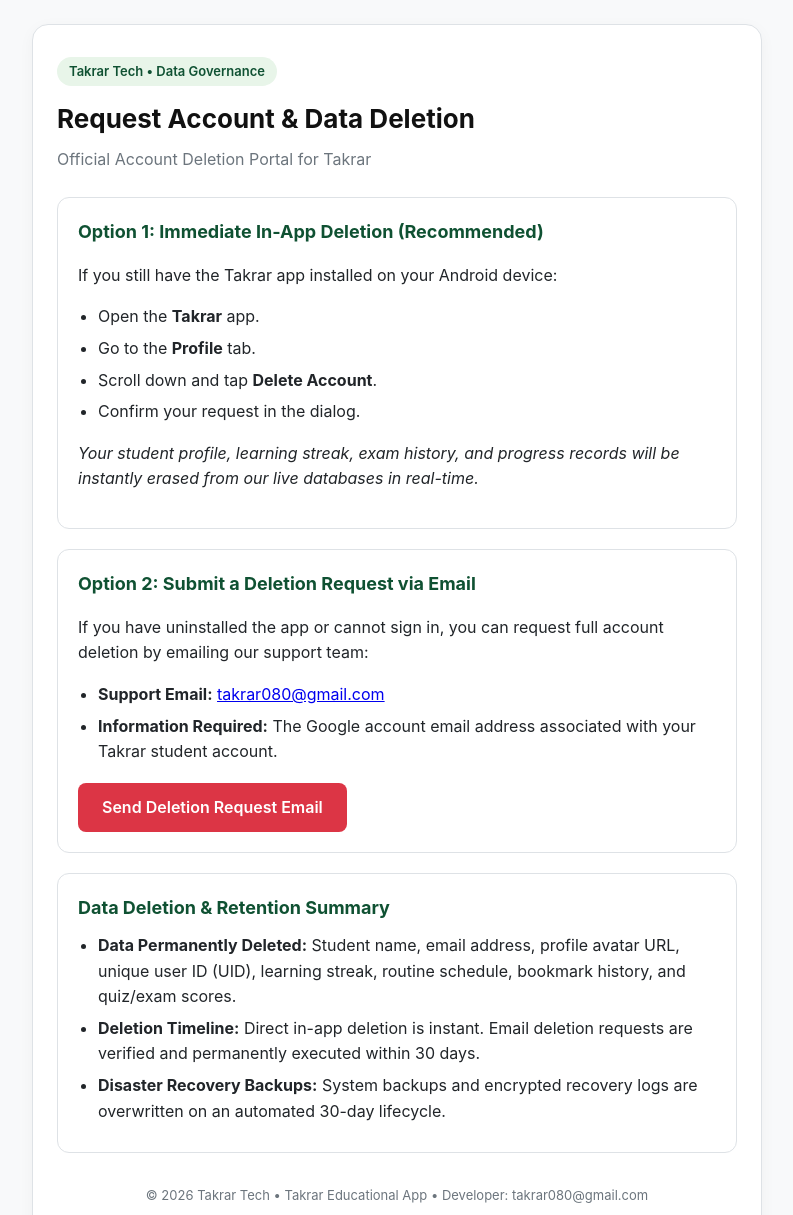
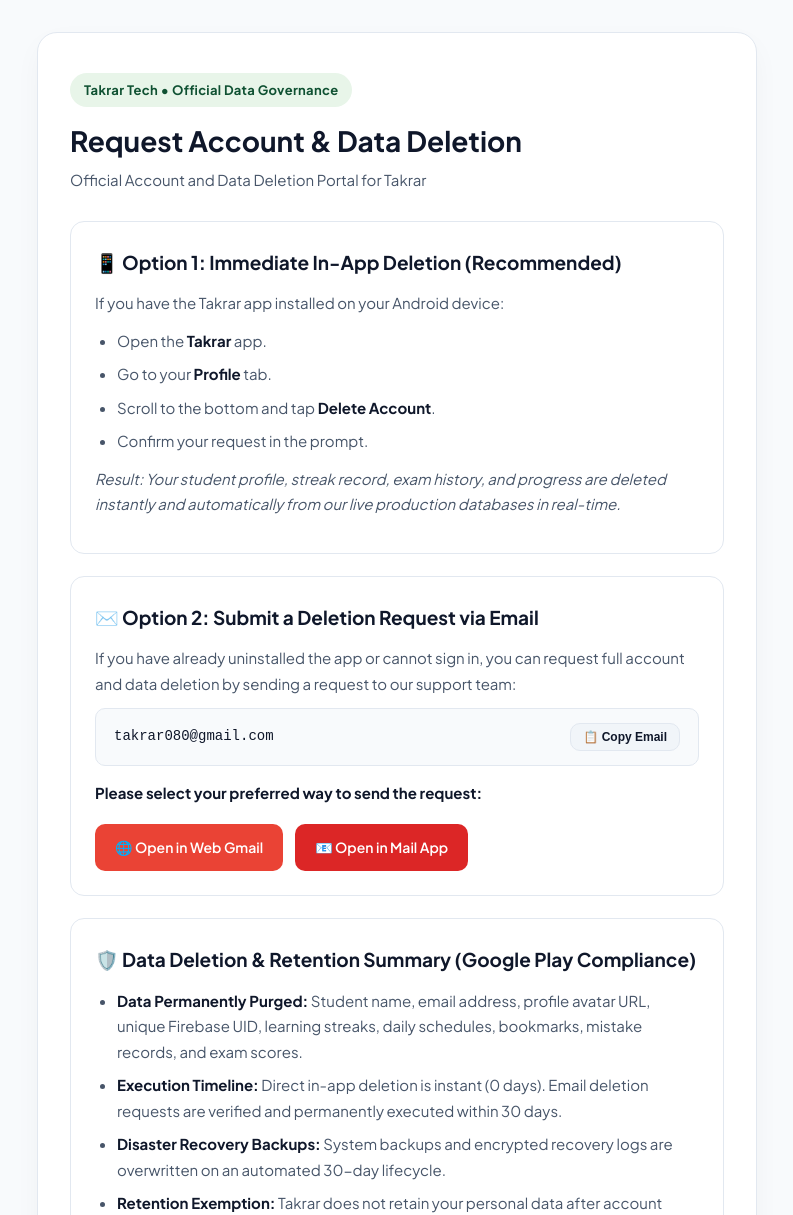
Before and after one commit to jubayer786/takrar-privacy-policy, a plain HTML site: page delete-account/index.html in a window 1280 px wide. Shown: the top 1215 px of the page, without its empty margins (243-1036 px from the left). Drawn offline with Linux system fonts and the light colour scheme.

Commit message:
Update account deletion page layout and content

```diff
--- a/delete-account/index.html
+++ b/delete-account/index.html
@@ -1,140 +1,314 @@
-
 <!DOCTYPE html>
 <html lang="en">
 <head>
   <meta charset="UTF-8">
   <meta name="viewport" content="width=device-width, initial-scale=1.0">
   <title>Account Deletion Request — Takrar</title>
+  <link rel="preconnect" href="https://fonts.googleapis.com">
+  <link rel="preconnect" href="https://fonts.gstatic.com" crossorigin>
+  <link href="https://fonts.googleapis.com/css2?family=Plus+Jakarta+Sans:wght@400;500;600;700&display=swap" rel="stylesheet">
   <style>
     :root {
       --primary: #0F5132;
-      --surface: #F8F9FA;
+      --primary-light: #E8F5E9;
+      --surface: #F8FAFC;
       --card-bg: #FFFFFF;
-      --text: #212529;
-      --text-muted: #6C757D;
-      --border: #DEE2E6;
-      --danger: #DC3545;
+      --text: #0F172A;
+      --text-muted: #475569;
+      --border: #E2E8F0;
+      --danger: #DC2626;
+      --danger-hover: #B91C1C;
+      --gmail-color: #EA4335;
+      --gmail-hover: #C5221F;
+      --btn-secondary: #F1F5F9;
+      --btn-secondary-hover: #E2E8F0;
     }
+
+    @media (prefers-color-scheme: dark) {
+      :root {
+        --primary: #34D399;
+        --primary-light: rgba(52, 211, 153, 0.12);
+        --surface: #0B1329;
+        --card-bg: #1E293B;
+        --text: #F8FAFC;
+        --text-muted: #94A3B8;
+        --border: #334155;
+        --danger: #EF4444;
+        --danger-hover: #DC2626;
+        --gmail-color: #EA4335;
+        --gmail-hover: #D93025;
+        --btn-secondary: #334155;
+        --btn-secondary-hover: #475569;
+      }
+    }
+
+    * {
+      box-sizing: border-box;
+      margin: 0;
+      padding: 0;
+    }
+
     body {
-      font-family: -apple-system, BlinkMacSystemFont, "Segoe UI", Roboto, Helvetica, Arial, sans-serif;
+      font-family: 'Plus Jakarta Sans', -apple-system, BlinkMacSystemFont, "Segoe UI", Roboto, sans-serif;
       background-color: var(--surface);
       color: var(--text);
-      line-height: 1.6;
-      margin: 0;
-      padding: 24px 16px;
+      line-height: 1.7;
+      padding: 32px 16px;
     }
+
     .container {
-      max-width: 680px;
+      max-width: 720px;
       margin: 0 auto;
       background: var(--card-bg);
-      border-radius: 16px;
+      border-radius: 20px;
       border: 1px solid var(--border);
-      padding: 32px 24px;
-      box-shadow: 0 4px 16px rgba(0,0,0,0.04);
+      padding: 40px 32px;
+      box-shadow: 0 10px 30px -5px rgba(0, 0, 0, 0.05);
     }
+
     .badge {
       display: inline-block;
-      padding: 4px 12px;
-      background: #E8F5E9;
+      padding: 6px 14px;
+      background: var(--primary-light);
       color: var(--primary);
-      border-radius: 20px;
+      border-radius: 9999px;
+      font-size: 13px;
+      font-weight: 700;
+      letter-spacing: 0.3px;
+      margin-bottom: 16px;
+    }
+
+    h1 {
+      font-size: 28px;
+      font-weight: 700;
+      line-height: 1.3;
+      margin-bottom: 8px;
+      color: var(--text);
+    }
+
+    p.subtitle {
+      color: var(--text-muted);
+      font-size: 15px;
+      margin-bottom: 28px;
+    }
+
+    .card {
+      border: 1px solid var(--border);
+      border-radius: 14px;
+      padding: 24px;
+      margin-bottom: 22px;
+      background: var(--card-bg);
+    }
+
+    .card h2 {
+      font-size: 19px;
+      font-weight: 700;
+      margin-bottom: 12px;
+      color: var(--text);
+      display: flex;
+      align-items: center;
+      gap: 8px;
+    }
+
+    .card p {
+      margin-bottom: 12px;
+      color: var(--text-muted);
+      font-size: 15px;
+    }
+
+    ul {
+      padding-left: 22px;
+      margin: 12px 0;
+      color: var(--text-muted);
+      font-size: 15px;
+    }
+
+    li {
+      margin-bottom: 8px;
+    }
+
+    strong {
+      color: var(--text);
+    }
+
+    .button-group {
+      display: flex;
+      flex-wrap: wrap;
+      gap: 12px;
+      margin-top: 18px;
+    }
+
+    .btn {
+      display: inline-flex;
+      align-items: center;
+      justify-content: center;
+      gap: 8px;
+      padding: 12px 20px;
+      border-radius: 10px;
+      font-weight: 600;
+      font-size: 14px;
+      text-decoration: none;
+      cursor: pointer;
+      border: none;
+      transition: all 0.2s ease;
+    }
+
+    .btn-gmail {
+      background-color: var(--gmail-color);
+      color: #FFFFFF;
+    }
+    .btn-gmail:hover {
+      background-color: var(--gmail-hover);
+      transform: translateY(-1px);
+    }
+
+    .btn-danger {
+      background-color: var(--danger);
+      color: #FFFFFF;
+    }
+    .btn-danger:hover {
+      background-color: var(--danger-hover);
+      transform: translateY(-1px);
+    }
+
+    .btn-secondary {
+      background-color: var(--btn-secondary);
+      color: var(--text);
+      border: 1px solid var(--border);
+    }
+    .btn-secondary:hover {
+      background-color: var(--btn-secondary-hover);
+      transform: translateY(-1px);
+    }
+
+    .email-display {
+      background: var(--surface);
+      padding: 14px 18px;
+      border-radius: 10px;
+      border: 1px solid var(--border);
+      font-family: monospace;
+      font-size: 14px;
+      color: var(--text);
+      display: flex;
+      align-items: center;
+      justify-content: space-between;
+      margin-top: 12px;
+      margin-bottom: 12px;
+      word-break: break-all;
+    }
+
+    .toast {
+      display: none;
+      background: var(--primary);
+      color: #FFFFFF;
+      padding: 8px 16px;
+      border-radius: 8px;
       font-size: 13px;
       font-weight: 600;
-      margin-bottom: 12px;
+      margin-top: 8px;
+      text-align: center;
     }
-    h1 {
-      font-size: 26px;
-      margin: 0 0 8px 0;
-      color: #111;
-    }
-    p.subtitle {
-      color: var(--text-muted);
-      margin-top: 0;
-      margin-bottom: 24px;
-    }
-    .card {
-      border: 1px solid var(--border);
-      border-radius: 12px;
-      padding: 20px;
-      margin-bottom: 20px;
-    }
-    .card h2 {
-      font-size: 18px;
-      margin-top: 0;
-      margin-bottom: 10px;
-      color: var(--primary);
-    }
-    ul {
-      padding-left: 20px;
-      margin: 8px 0;
-    }
-    li {
-      margin-bottom: 6px;
-    }
-    .btn {
-      display: inline-block;
-      background-color: var(--danger);
-      color: #FFFFFF;
-      text-decoration: none;
-      padding: 12px 24px;
-      border-radius: 8px;
-      font-weight: 600;
-      text-align: center;
-      margin-top: 10px;
-    }
-    .btn:hover {
-      background-color: #B02A37;
-    }
+
     .footer {
       text-align: center;
       font-size: 13px;
       color: var(--text-muted);
-      margin-top: 32px;
+      margin-top: 36px;
+      border-top: 1px solid var(--border);
+      padding-top: 20px;
+    }
+
+    .footer a {
+      color: var(--primary);
+      text-decoration: none;
+      font-weight: 600;
+    }
+    .footer a:hover {
+      text-decoration: underline;
     }
   </style>
 </head>
 <body>
 
 <div class="container">
-  <span class="badge">Takrar Tech • Data Governance</span>
+  <span class="badge">Takrar Tech • Official Data Governance</span>
   <h1>Request Account & Data Deletion</h1>
-  <p class="subtitle">Official Account Deletion Portal for Takrar</p>
+  <p class="subtitle">Official Account and Data Deletion Portal for Takrar</p>
 
+  <!-- Option 1: In-App -->
   <div class="card">
-    <h2>Option 1: Immediate In-App Deletion (Recommended)</h2>
-    <p>If you still have the Takrar app installed on your Android device:</p>
+    <h2>📱 Option 1: Immediate In-App Deletion (Recommended)</h2>
+    <p>If you have the Takrar app installed on your Android device:</p>
     <ul>
       <li>Open the <strong>Takrar</strong> app.</li>
-      <li>Go to the <strong>Profile</strong> tab.</li>
-      <li>Scroll down and tap <strong>Delete Account</strong>.</li>
-      <li>Confirm your request in the dialog.</li>
+      <li>Go to your <strong>Profile</strong> tab.</li>
+      <li>Scroll to the bottom and tap <strong>Delete Account</strong>.</li>
+      <li>Confirm your request in the prompt.</li>
     </ul>
-    <p><em>Your student profile, learning streak, exam history, and progress records will be instantly erased from our live databases in real-time.</em></p>
+    <p><em>Result: Your student profile, streak record, exam history, and progress are deleted instantly and automatically from our live production databases in real-time.</em></p>
   </div>
 
+  <!-- Option 2: Email Request -->
   <div class="card">
-    <h2>Option 2: Submit a Deletion Request via Email</h2>
-    <p>If you have uninstalled the app or cannot sign in, you can request full account deletion by emailing our support team:</p>
-    <ul>
-      <li><strong>Support Email:</strong> <a href="mailto:takrar080@gmail.com?subject=Account%20Deletion%20Request%20-%20Takrar">takrar080@gmail.com</a></li>
-      <li><strong>Information Required:</strong> The Google account email address associated with your Takrar student account.</li>
-    </ul>
-    <a class="btn" href="mailto:takrar080@gmail.com?subject=Takrar%20Account%20Deletion%20Request&body=Hello%20Takrar%20Support,%0A%0AI%20would%20like%20to%20request%20the%20permanent%20deletion%20of%20my%20Takrar%20account%20and%20all%20associated%20data.%0A%0ARegistered%20Email:%20[Your%20Google%20Account%20Email%20Here]%0A%0AThank%20you.">Send Deletion Request Email</a>
+    <h2>✉️ Option 2: Submit a Deletion Request via Email</h2>
+    <p>If you have already uninstalled the app or cannot sign in, you can request full account and data deletion by sending a request to our support team:</p>
+
+    <div class="email-display">
+      <span id="targetEmail">takrar080@gmail.com</span>
+      <button class="btn btn-secondary" style="padding: 6px 12px; font-size: 12px;" onclick="copyEmail()">📋 Copy Email</button>
+    </div>
+    <div id="copyToast" class="toast">✓ Email address copied to clipboard!</div>
+
+    <p style="margin-top: 14px;"><strong>Please select your preferred way to send the request:</strong></p>
+
+    <div class="button-group">
+      <!-- 1. Web Gmail Direct Compose (Works 100% on any browser / PC) -->
+      <a class="btn btn-gmail" target="_blank" rel="noopener noreferrer"
+         href="https://mail.google.com/mail/?view=cm&fs=1&to=takrar080@gmail.com&su=Takrar%20Account%20Deletion%20Request&body=Hello%20Takrar%20Support,%0A%0AI%20would%20like%20to%20request%20the%20permanent%20deletion%20of%20my%20Takrar%20student%20account%20and%20all%20associated%20data.%0A%0AMy%20Registered%20Google%20Email:%20[Please%20type%20your%20registered%20email%20here]%0A%0AThank%20you.">
+        🌐 Open in Web Gmail
+      </a>
+
+      <!-- 2. Native Mail Client (Perfect for Mobile or Desktop apps) -->
+      <a class="btn btn-danger"
+         href="mailto:takrar080@gmail.com?subject=Takrar%20Account%20Deletion%20Request&body=Hello%20Takrar%20Support,%0A%0AI%20would%20like%20to%20request%20the%20permanent%20deletion%20of%20my%20Takrar%20student%20account%20and%20all%20associated%20data.%0A%0AMy%20Registered%20Google%20Email:%20[Please%20type%20your%20registered%20email%20here]%0A%0AThank%20you.">
+        📧 Open in Mail App
+      </a>
+    </div>
   </div>
 
+  <!-- Data Governance Summary -->
   <div class="card">
-    <h2>Data Deletion & Retention Summary</h2>
+    <h2>🛡️ Data Deletion & Retention Summary (Google Play Compliance)</h2>
     <ul>
-      <li><strong>Data Permanently Deleted:</strong> Student name, email address, profile avatar URL, unique user ID (UID), learning streak, routine schedule, bookmark history, and quiz/exam scores.</li>
-      <li><strong>Deletion Timeline:</strong> Direct in-app deletion is instant. Email deletion requests are verified and permanently executed within 30 days.</li>
+      <li><strong>Data Permanently Purged:</strong> Student name, email address, profile avatar URL, unique Firebase UID, learning streaks, daily schedules, bookmarks, mistake records, and exam scores.</li>
+      <li><strong>Execution Timeline:</strong> Direct in-app deletion is instant (0 days). Email deletion requests are verified and permanently executed within 30 days.</li>
       <li><strong>Disaster Recovery Backups:</strong> System backups and encrypted recovery logs are overwritten on an automated 30-day lifecycle.</li>
+      <li><strong>Retention Exemption:</strong> Takrar does not retain your personal data after account deletion, except where minimal ephemeral security logs are required by applicable laws.</li>
     </ul>
   </div>
 
   <div class="footer">
-    © 2026 Takrar Tech • Takrar Educational App • Developer: takrar080@gmail.com
+    <p>© 2026 Takrar Tech • All rights reserved.</p>
+    <p style="margin-top: 6px;">
+      <a href="../">Read Full Privacy Policy</a> • Support: <a href="mailto:takrar080@gmail.com">takrar080@gmail.com</a>
+    </p>
   </div>
 </div>
 
+<script>
+  function copyEmail() {
+    const email = document.getElementById('targetEmail').innerText;
+    navigator.clipboard.writeText(email).then(() => {
+      const toast = document.getElementById('copyToast');
+      toast.style.display = 'block';
+      setTimeout(() => {
+        toast.style.display = 'none';
+      }, 3000);
+    }).catch(err => {
+      alert('Email: ' + email);
+    });
+  }
+</script>
+
 </body>
 </html>
```
